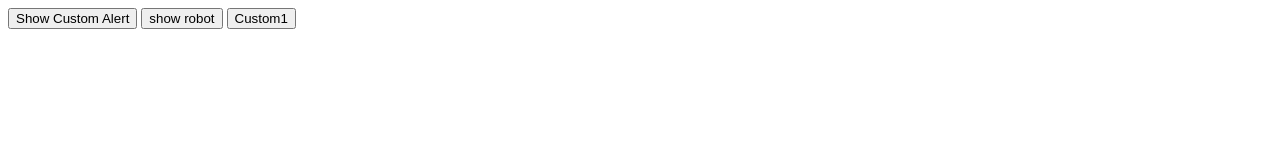
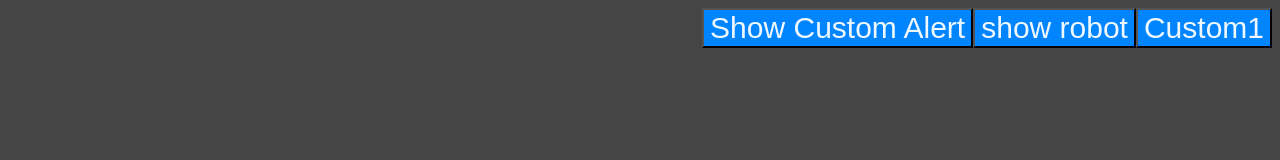
Before and after one commit to Potential-Luttuce/michaBella, a website: page test.html in a window 1280 px wide. Drawn offline with Linux system fonts and the light colour scheme; some packages are replaced by stand-ins of ours; a script that the page names is missing.

Commit message:
edit readme doing some testing

```diff
--- a/test.html
+++ b/test.html
@@ -2,6 +2,21 @@
 <html>
 <head>
   <title>Test | Custom Alerts</title>
+  <style>
+    body,
+    html {
+      background-color: #454545;
+    }
+    button {
+      background-color: #0085ff;
+      color: aliceblue;
+      font-size: 30px;
+    }
+    body {
+      display: flex;
+      justify-content: flex-end;
+    }
+  </style>
   <script src="https://cdn.jsdelivr.net/npm/sweetalert2@11"></script>
   <script>
     // SweetAlerts() //////////////////////////////////////////////////////////
```
Also changed, not shown: README.md.
